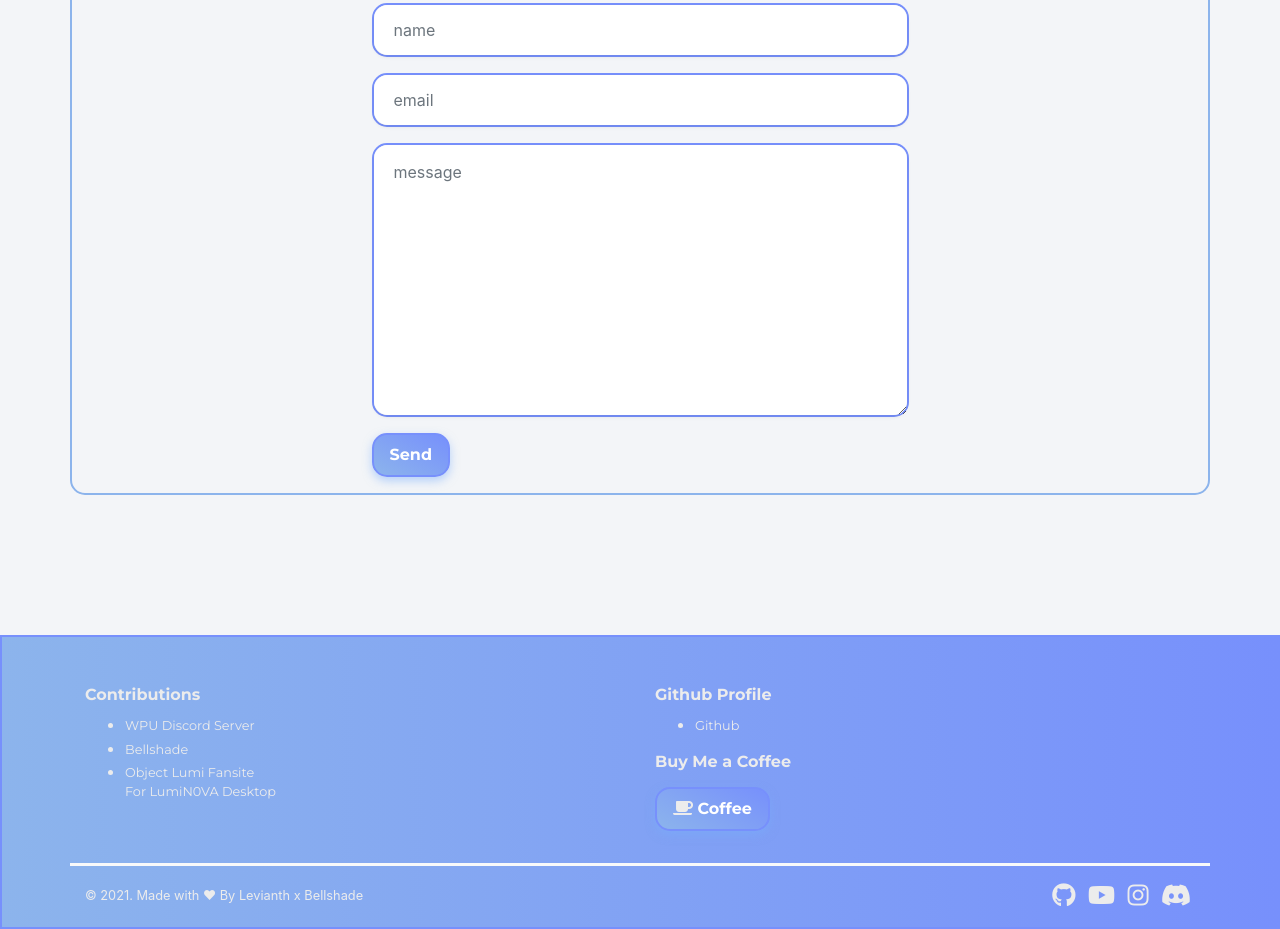
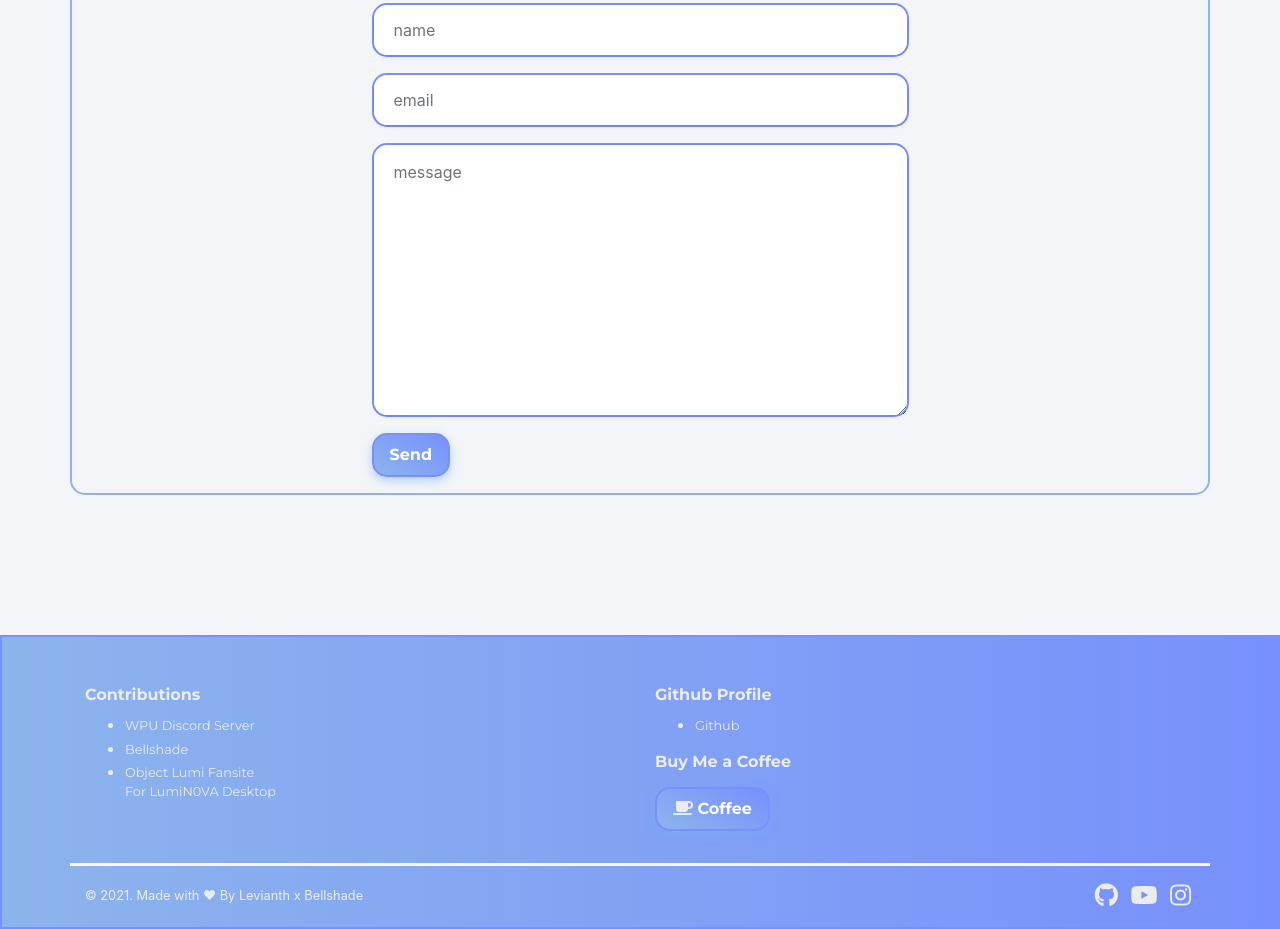
Before and after one commit to LevianthProject/my-portfolio, a plain HTML site: page index.html in a window 1280 px wide. Shown: the part 5229-6158 px from the top of the page. Drawn offline with nearby package versions, Linux system fonts and the light colour scheme.

Commit message:
Update index.html

```diff
--- a/index.html
+++ b/index.html
@@ -508,8 +508,8 @@
                     <a href="https://www.instagram.com/soundart_music/" class="h4 mx-1 text-secondary"
                         title="Instagram"><i class="fab fa-instagram"></i></a>
 
-                    <a href="https://discordapp.com/users/738959539251970048/" class="h4 mx-1 text-secondary"
-                        title="Discord"><i class="fab fa-discord"></i></a>
+                    <!-- <a href="https://discordapp.com/users/738959539251970048/" class="h4 mx-1 text-secondary"
+                        title="Discord"><i class="fab fa-discord"></i></a> -->
 
                 </div>
             </div>
```
